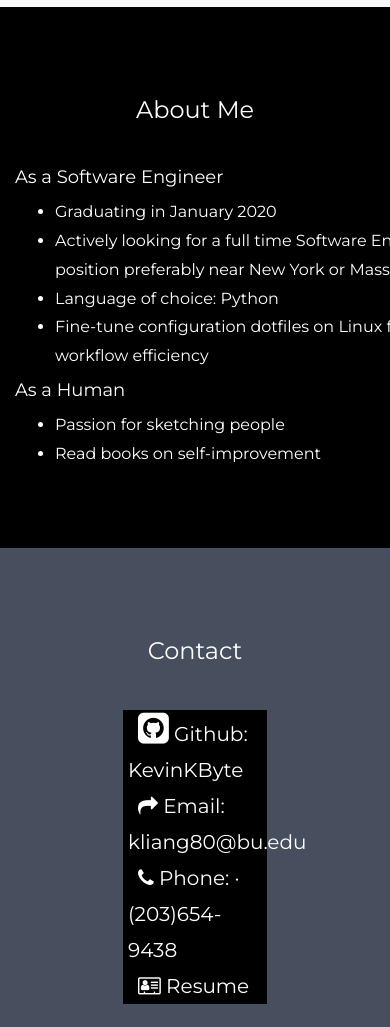
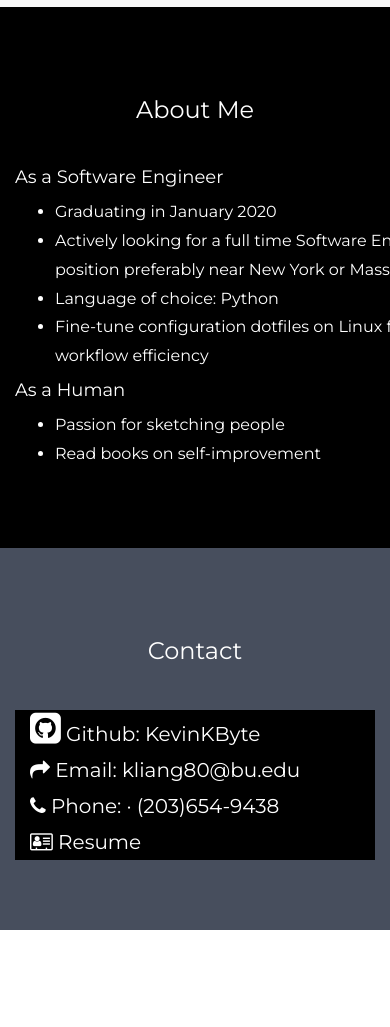
Before and after one commit to KevinKbyte/KevinKbyte.github.io, a plain HTML site: page index.html in a window 390 px wide. Shown: the part 73-1100 px from the top of the page. After the commit the page ends 1003 px from the top, so only its background shows below. Drawn offline with nearby package versions, Linux system fonts and the light colour scheme.

Commit message:
Make the width fix on mobile

```diff
--- a/index.html
+++ b/index.html
@@ -68,7 +68,7 @@
 <div class="container-fluid bg-2 text-center">
   <h3 class="margin">Contact</h3>
 
-  <div class="bg-1" style="width:40% ;height:70%; margin:0 auto;text-align:left;padding-left:5px;">
+  <div class="bg-1" style="height:70%; margin:0 auto;text-align:left;padding-left:5px;">
 
       <a style="color:white;" href="https://github.com/kevinkbyte"><div style="padding-left:10px;font-size:36px; " class="fa fa-github-square"></div>  Github: KevinKByte</a> <br />
       <a style="color:white;" href="#"><div style="padding-left:10px; " class="fa fa-mail-forward " ></div></a>  Email: kliang80@bu.edu <br />
```
